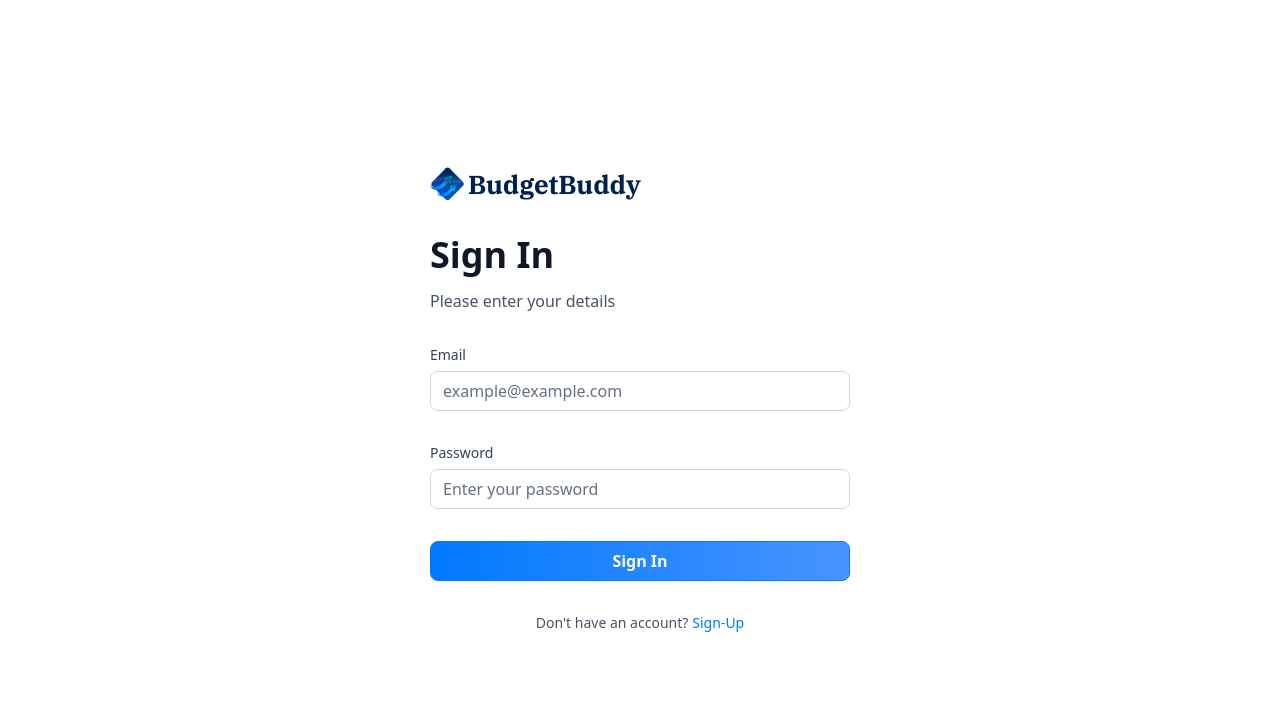
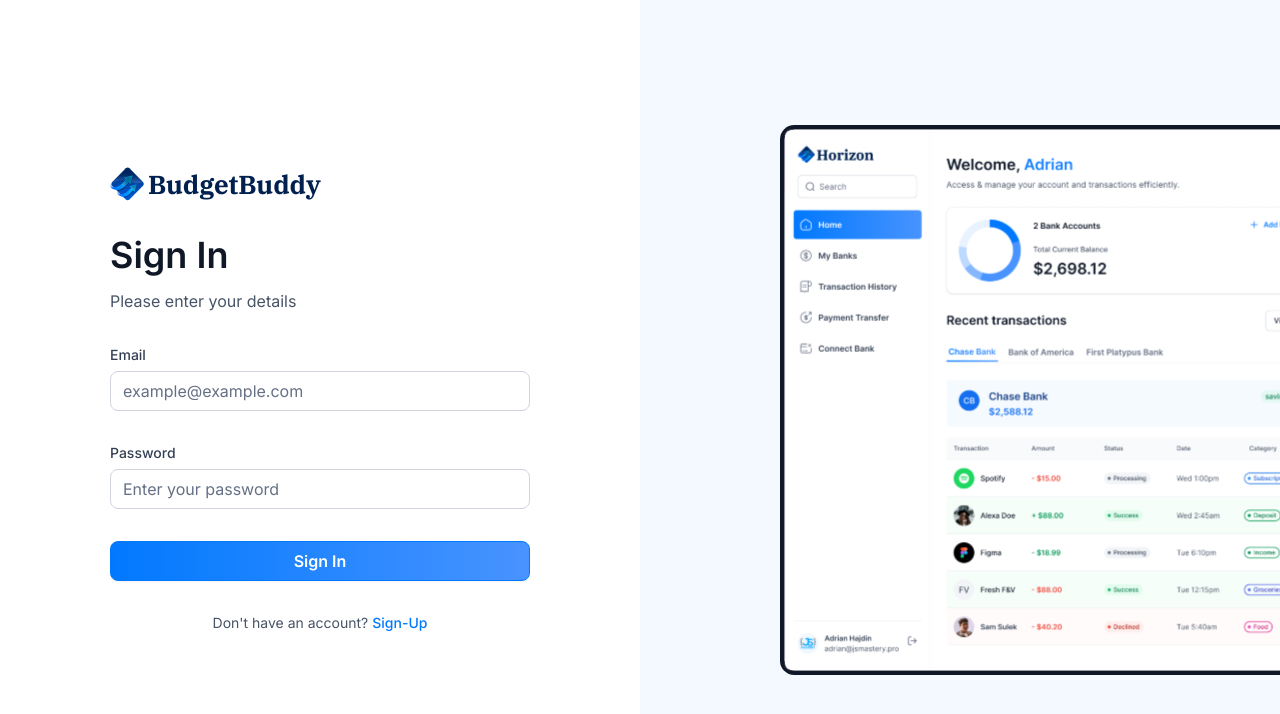
Before and after one commit to kw170/BudgetBuddy, a Next.js app: page /sign-in in a window 1280 px wide. Shown: the top 714 px of the page. Built offline with nearby package versions, Linux system fonts and the light colour scheme.

Commit message:
add auth image

```diff
--- a/app/(auth)/layout.tsx
+++ b/app/(auth)/layout.tsx
@@ -1,11 +1,22 @@
+import Image from "next/image";
 export default function RootLayout({
   children,
 }: Readonly<{
   children: React.ReactNode;
 }>) {
   return (
-    <main>
+    <main className="flex min-h-screen w-full justify-between font-inter">
       {children}
+      <div className="auth-asset">
+        <div className="">
+          <Image
+            src="/icons/auth-image.svg"
+            alt="Auth image"
+            height={500}
+            width={500}
+          />
+        </div>
+      </div>
     </main>
   );
 }
```
